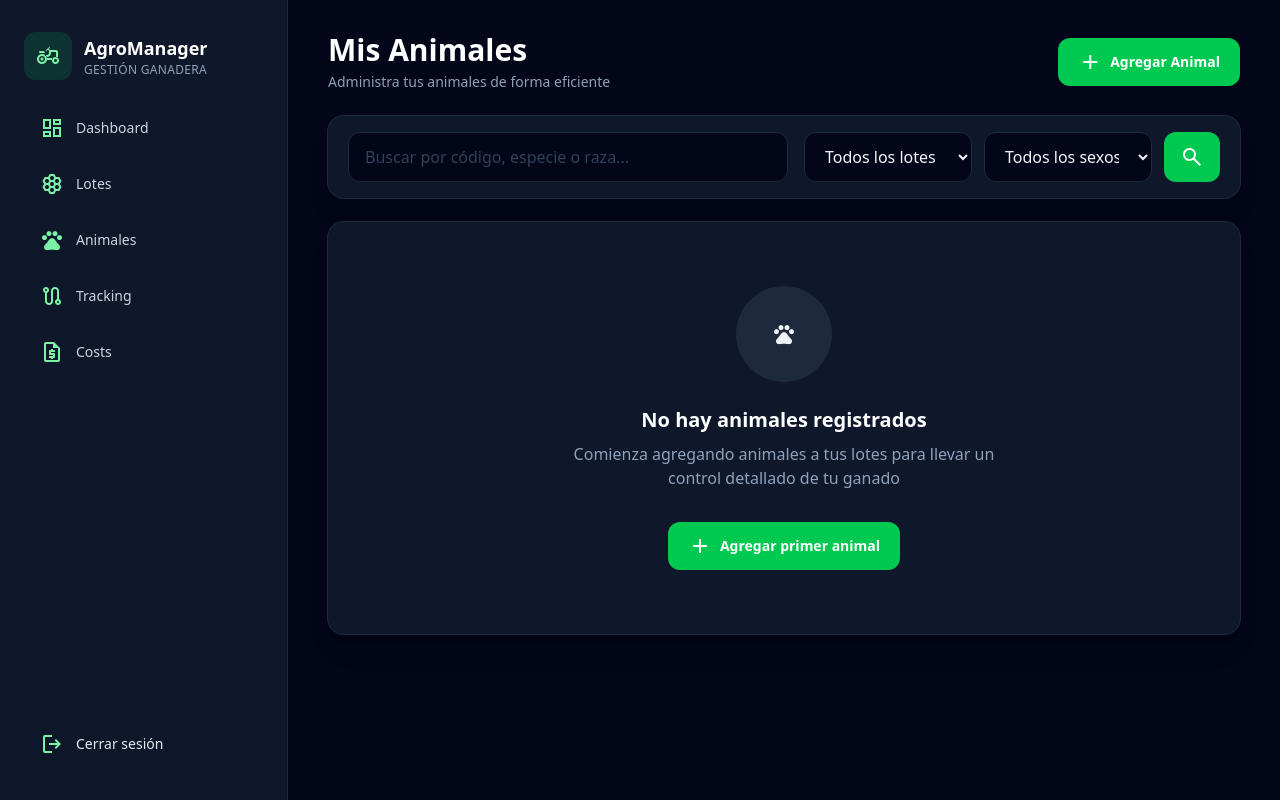
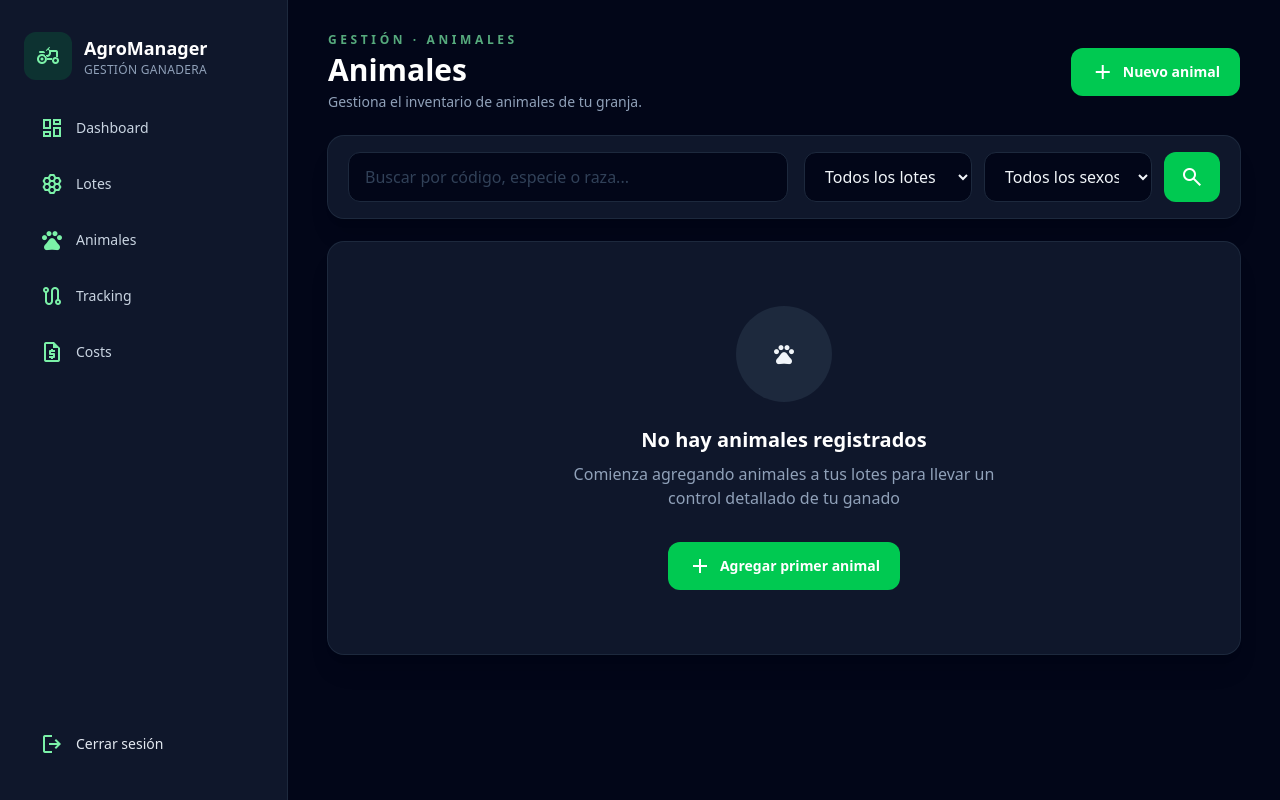
Before and after one commit to juan2005elpapu/BIOS-INGESOFT, a Django app: page /animals/ in a window 1280 px wide. Run offline with Django 5.2, Linux system fonts and the light colour scheme; the visitor is signed in with stand-in values (Sample User, id 1); data that the repository does not hold is empty; style sheets or scripts are compiled from the project's sources.

Commit message:
Update animal and batch list templates UI text
Refined titles, subtitles, and button labels in animal_list.html and batch_list.html for improved clarity and consistency. Changed header structure to use <header> and updated block titles for better template inheritance.

```diff
--- a/Proyecto/animals/templates/animals/animal_list.html
+++ b/Proyecto/animals/templates/animals/animal_list.html
@@ -1,20 +1,19 @@
 {% extends "basic.html" %}
 {% load static %}
-
-{% block topbar_title %}Gestión de Animales{% endblock %}
-
+{% block title %}Animales{% endblock %}
 {% block content %}
 <div class="batch-container">
-    <div class="batch-header">
+    <header class="batch-header">
         <div class="batch-title-section">
-            <h1 class="batch-title">Mis Animales</h1>
-            <p class="batch-subtitle">Administra tus animales de forma eficiente</p>
+            <p class="tracking-eyebrow">Gestión · Animales</p>
+            <h1 class="batch-title">Animales</h1>
+            <p class="batch-subtitle">Gestiona el inventario de animales de tu granja.</p>
         </div>
         <a href="{% url 'animals:add' %}" class="bios-button-primary batch-header-button">
             <span class="material-symbols-outlined bios-icon-base">add</span>
-            Agregar Animal
+            Nuevo animal
         </a>
-    </div>
+    </header>
 
     <div class="batch-search-card">
         <form method="get" class="batch-search-form">
--- a/Proyecto/costs/templates/costs/cost_list.html
+++ b/Proyecto/costs/templates/costs/cost_list.html
@@ -13,7 +13,7 @@
         </div>
         <a href="{% url 'costs:add' %}" class="bios-button-primary batch-header-button">
             <span class="material-symbols-outlined bios-icon-base">add</span>
-            Registrar costo
+            Nuevo costo
         </a>
     </div>
 
```
Also changed, not shown: Proyecto/batches/templates/batches/batch_list.html (+7 -8 lines).
